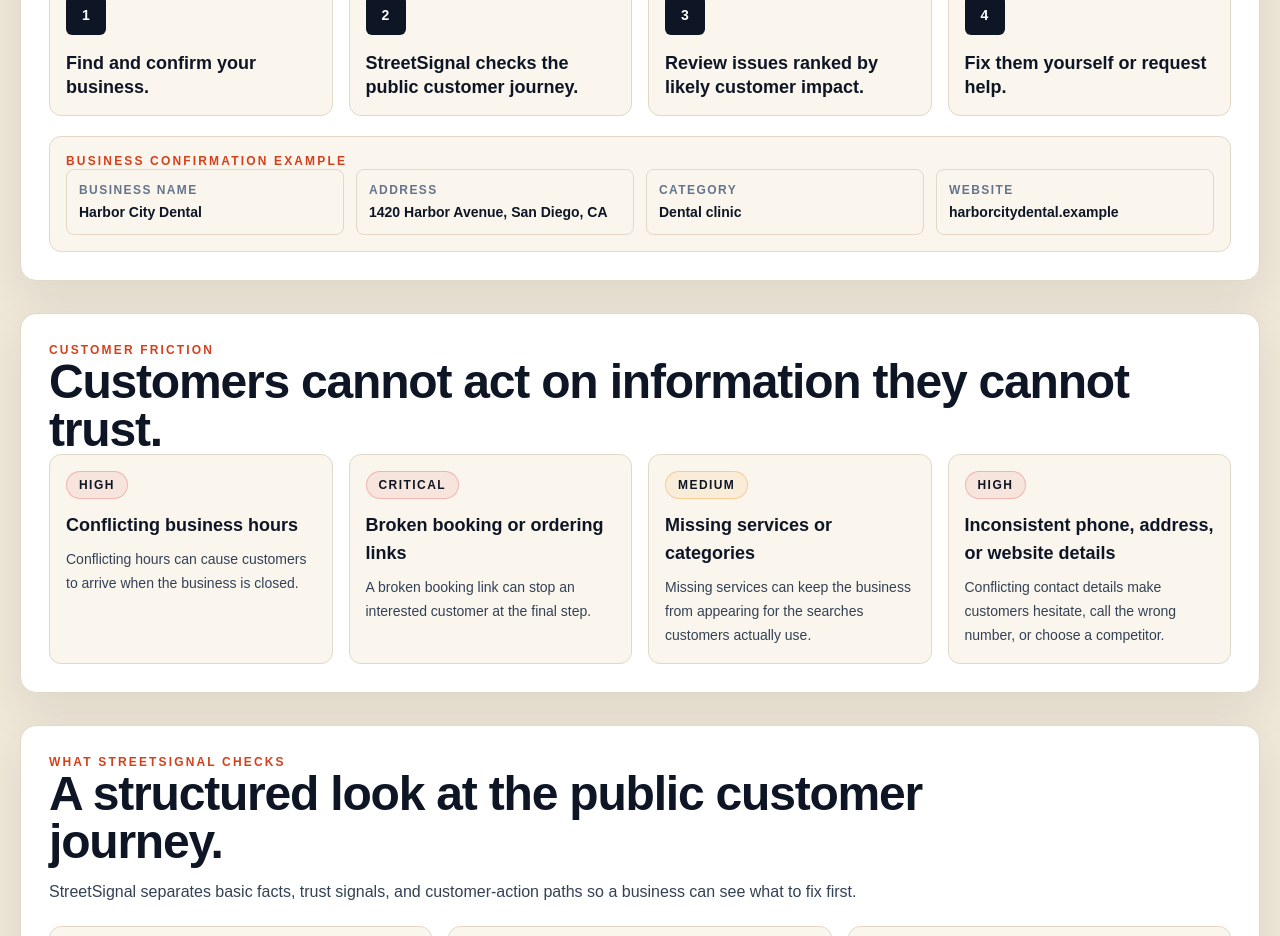
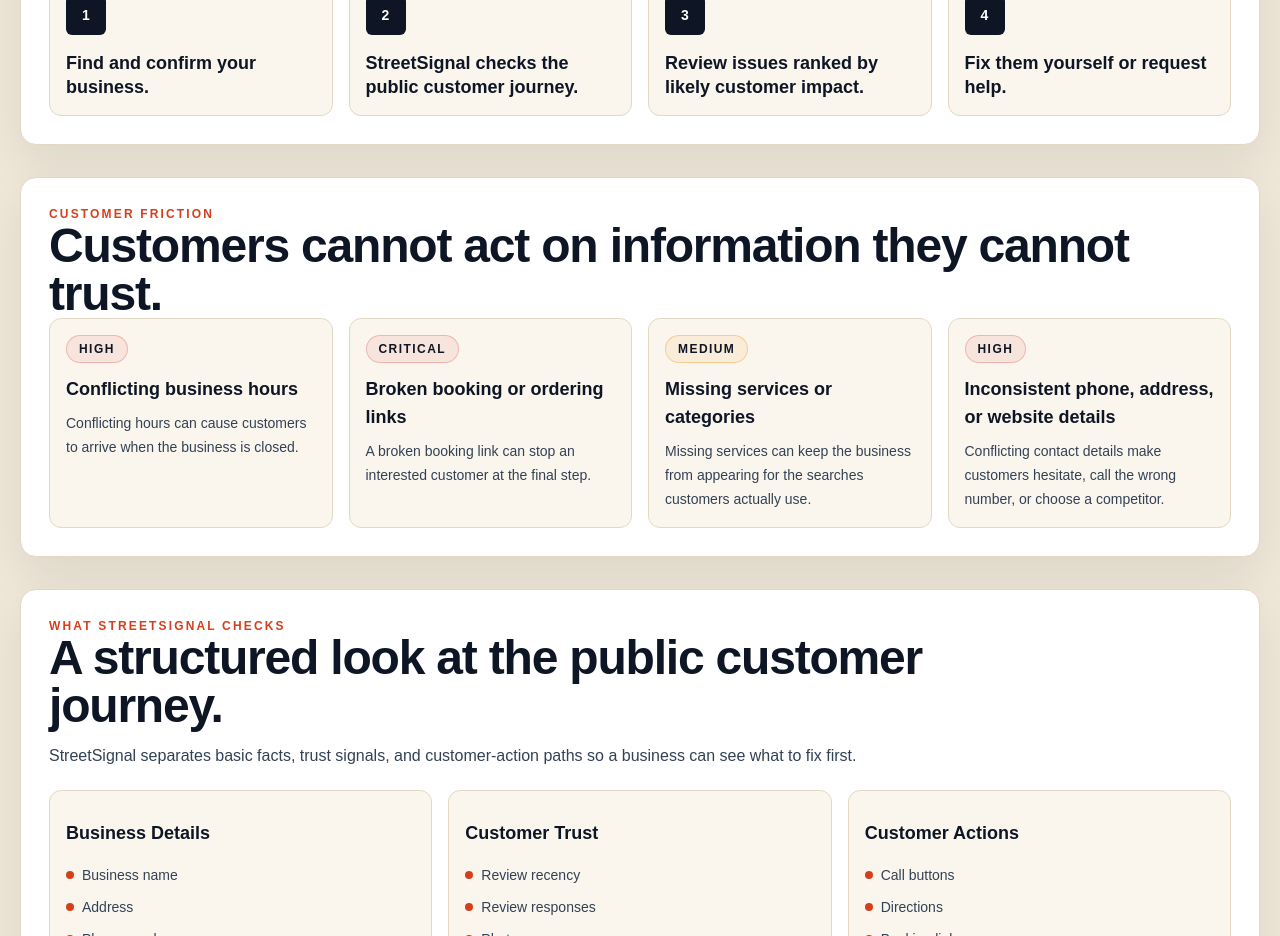
Before and after one commit to glassonglassharley/Business-Scope, a Next.js app: page / in a window 1280 px wide. Shown: the part 1160-2096 px from the top of the page. Built offline with nearby package versions, Linux system fonts and the light colour scheme.

Commit message:
Remove homepage confirmation example

```diff
--- a/src/app/page.jsx
+++ b/src/app/page.jsx
@@ -303,15 +303,6 @@
       <div className="grid gap-4 lg:grid-cols-4">
         {howItWorks.map((step, index) => <StepCard key={step} number={index + 1} step={step} />)}
       </div>
-      <div className="confirmation-example">
-        <p className="eyebrow">Business confirmation example</p>
-        <div className="grid gap-3 md:grid-cols-4">
-          <InfoBlock label="Business name" value="Harbor City Dental" />
-          <InfoBlock label="Address" value="1420 Harbor Avenue, San Diego, CA" />
-          <InfoBlock label="Category" value="Dental clinic" />
-          <InfoBlock label="Website" value="harborcitydental.example" />
-        </div>
-      </div>
     </section>
   );
 }
@@ -322,15 +313,6 @@
       <span>{number}</span>
       <h3>{step}</h3>
     </article>
-  );
-}
-
-function InfoBlock({ label, value }) {
-  return (
-    <div className="info-block">
-      <dt>{label}</dt>
-      <dd>{value}</dd>
-    </div>
   );
 }
 
```
